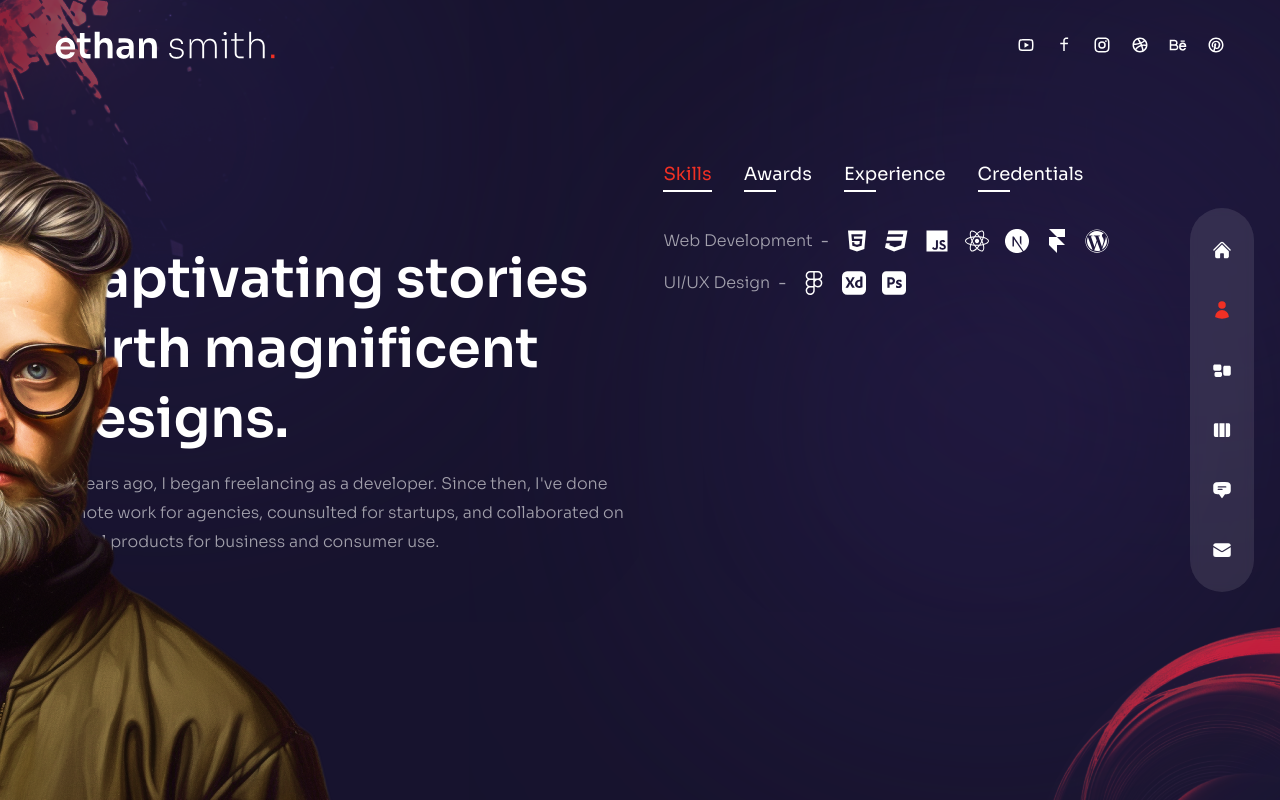
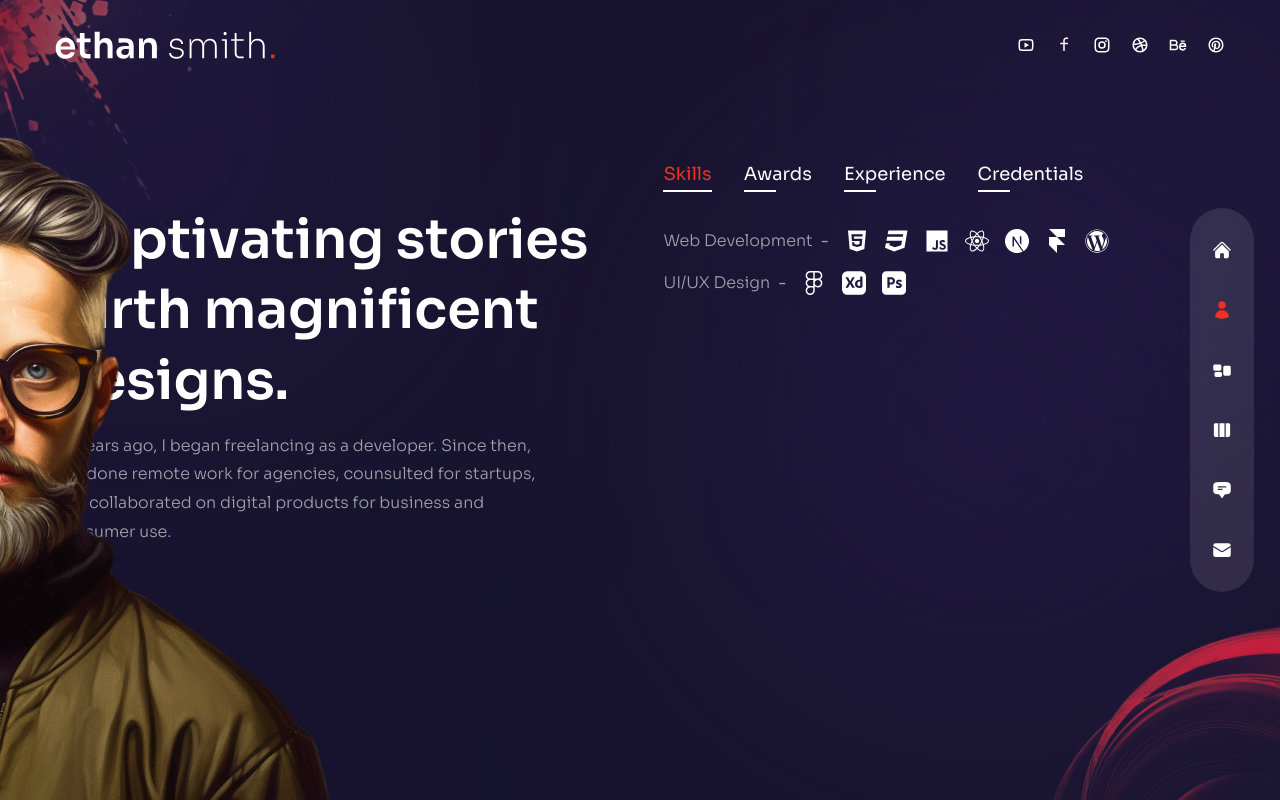
Before and after one commit to erickdc7/react-portfolio-2, a Next.js app: page /about in a window 1280 px wide. Built offline with nearby package versions, Linux system fonts and the light colour scheme.

Commit message:
add text styles

```diff
--- a/pages/about/index.js
+++ b/pages/about/index.js
@@ -119,7 +119,7 @@ const About = () => {
           <h2 className="h2">
             Captivating <span>stories</span> birth magnificent designs.
           </h2>
-          <p>
+          <p className="max-w-[500px] mx-auto xl:mx-0 mb-6 xl:mb-12 px-2 xl:px-0">
             10 years ago, I began freelancing as a developer. Since then, I've done remote work for agencies, counsulted for startups, and collaborated on digital products for business and consumer use.
           </p>
         </div>
```
